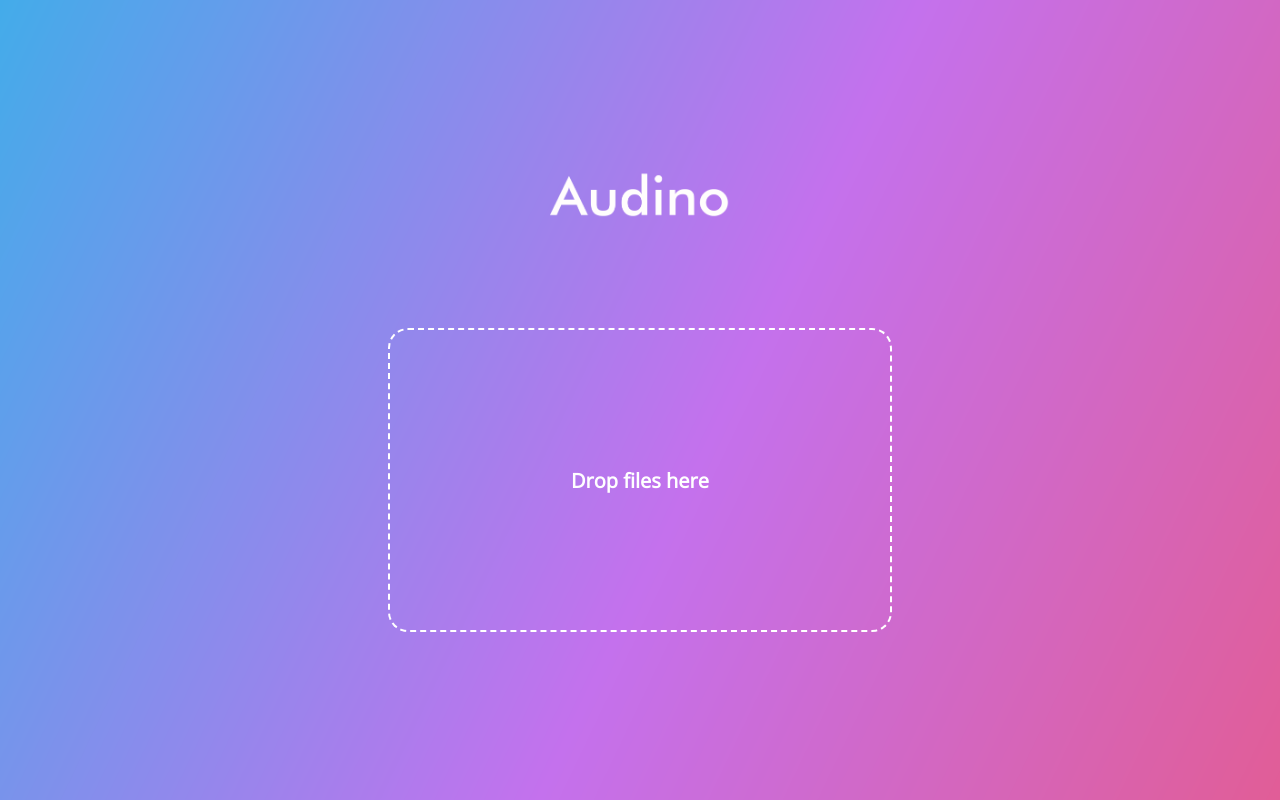
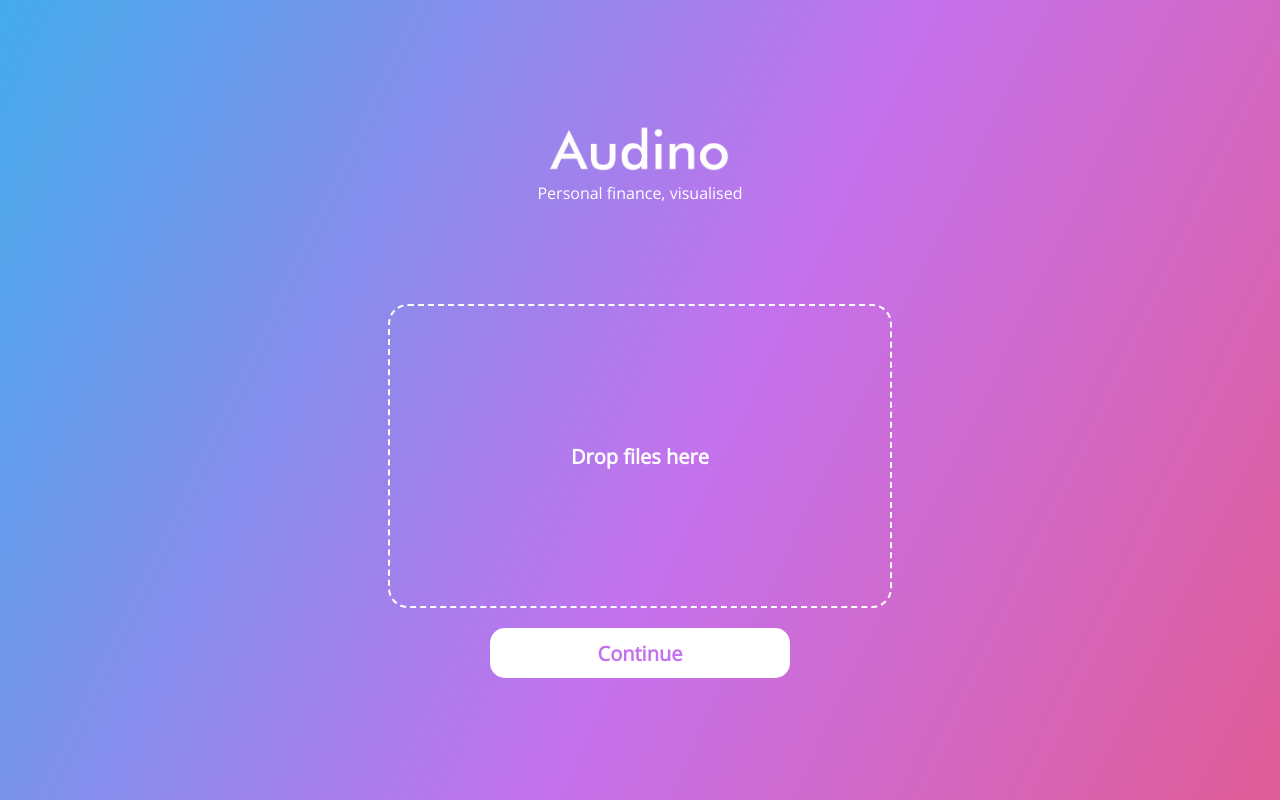
Before and after one commit to Zazzzles/Audino, a React (Create React App) app: page / in a window 1280 px wide. Built offline with nearby package versions, Linux system fonts and the light colour scheme.

Commit message:
added assets, and drop zone

```diff
--- a/src/pages/Landing.js
+++ b/src/pages/Landing.js
@@ -2,7 +2,14 @@ import React, { Component } from "react";
 
 import { withRouter } from "react-router-dom";
 
-import { MainWrapper, LogoImage, CenterContainer } from "../styles/Landing";
+import {
+  MainWrapper,
+  LogoImage,
+  CenterContainer,
+  Tagline,
+  ContinueButton,
+  ButtonText
+} from "../styles/Landing";
 
 import Dropzone from "../components/Dropzone";
 
@@ -28,7 +35,11 @@ class Landing extends Component {
       <MainWrapper image={BG}>
         <CenterContainer>
           <LogoImage src={Logo} />
+          <Tagline>Personal finance, visualised</Tagline>
           <Dropzone handleDrop={this.handleDrop} />
+          <ContinueButton>
+            <ButtonText>Continue</ButtonText>
+          </ContinueButton>
         </CenterContainer>
       </MainWrapper>
     );
--- a/src/styles/Landing.js
+++ b/src/styles/Landing.js
@@ -21,3 +21,24 @@ export const CenterContainer = styled.div`
 export const LogoImage = styled.img`
   height: 60px;
 `;
+
+export const Tagline = styled.span`
+  color: white;
+`;
+
+export const ContinueButton = styled.div`
+  height: 50px;
+  width: 300px;
+  background-color: white;
+  border-radius: 15px;
+  margin-top: 20px;
+  display: flex;
+  justify-content: center;
+  align-items: center;
+`;
+
+export const ButtonText = styled.span`
+  color: #c471ed;
+  font-size: 20px;
+  font-weight: 800;
+`;
```
